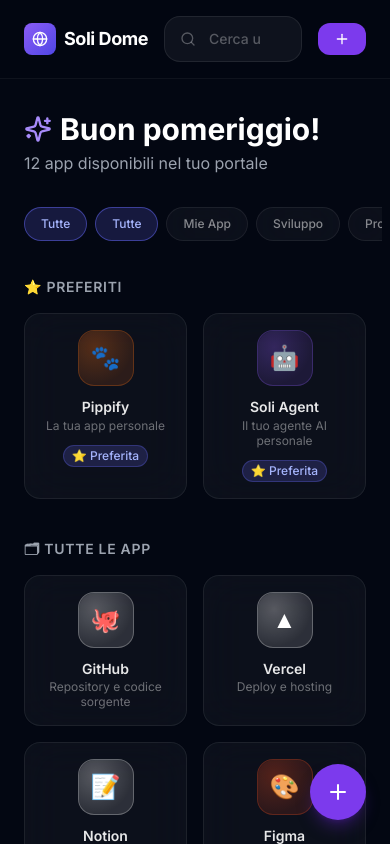
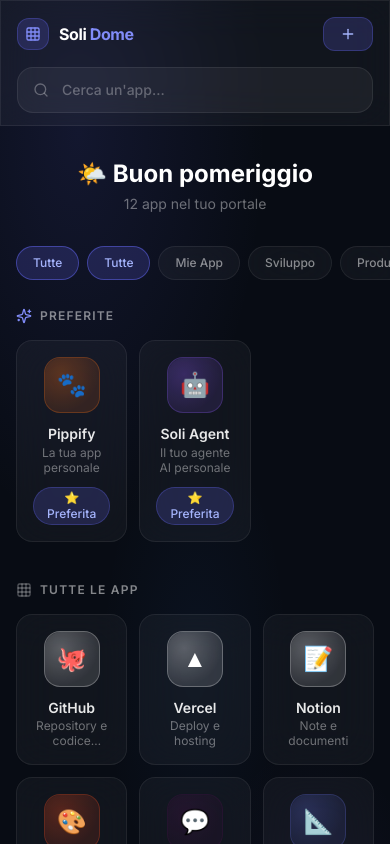
Before and after one commit to soli92/soli-dome, a Next.js app: page / in a window 390 px wide. Shown: the top 844 px of the page. Built offline with nearby package versions, Linux system fonts and the light colour scheme.

Commit message:
🎨 Redesign page.tsx - layout mobile-first, header sticky, grid ottimizzata

```diff
--- a/src/app/page.tsx
+++ b/src/app/page.tsx
@@ -1,8 +1,8 @@
 "use client";
 
 import { useState, useMemo } from "react";
-import { Plus, Globe, Sparkles } from "lucide-react";
-import { apps as initialApps, categories, App } from "@/data/apps";
+import { Plus, Sparkles, Grid3X3 } from "lucide-react";
+import { apps as initialApps, App } from "@/data/apps";
 import SearchBar from "@/components/SearchBar";
 import CategoryFilter from "@/components/CategoryFilter";
 import AppCard from "@/components/AppCard";
@@ -10,34 +10,36 @@ import AddAppModal from "@/components/AddAppModal";
 import InstallBanner from "@/components/InstallBanner";
 import ServiceWorkerRegister from "@/components/ServiceWorkerRegister";
 
+function getGreeting() {
+  const h = new Date().getHours();
+  if (h < 12) return { text: "Buongiorno", emoji: "☀️" };
+  if (h < 18) return { text: "Buon pomeriggio", emoji: "🌤️" };
+  return { text: "Buonasera", emoji: "🌙" };
+}
+
 export default function Home() {
   const [apps, setApps] = useState<App[]>(initialApps);
   const [search, setSearch] = useState("");
   const [activeCategory, setActiveCategory] = useState("Tutte");
   const [showModal, setShowModal] = useState(false);
 
-  const greeting = useMemo(() => {
-    const h = new Date().getHours();
-    if (h < 12) return "Buongiorno";
-    if (h < 18) return "Buon pomeriggio";
-    return "Buonasera";
-  }, []);
+  const greeting = getGreeting();
 
   const filtered = useMemo(() => {
     return apps.filter((app) => {
       const matchSearch =
         app.name.toLowerCase().includes(search.toLowerCase()) ||
         app.description?.toLowerCase().includes(search.toLowerCase());
-      const matchCategory =
+      const matchCat =
         activeCategory === "Tutte" || app.category === activeCategory;
-      return matchSearch && matchCategory;
+      return matchSearch && matchCat;
     });
   }, [apps, search, activeCategory]);
 
   const pinned = filtered.filter((a) => a.pinned);
-  const unpinned = filtered.filter((a) => !a.pinned);
+  const rest = filtered.filter((a) => !a.pinned);
 
-  const handleAddApp = (app: App) => {
+  const handleAdd = (app: App) => {
     setApps((prev) => [...prev, app]);
     setShowModal(false);
   };
@@ -45,104 +47,121 @@ export default function Home() {
   return (
     <>
       <ServiceWorkerRegister />
-      <InstallBanner />
 
-      <main className="min-h-screen bg-gray-950 text-white">
+      <div className="bg-mesh min-h-screen">
         {/* Header */}
-        <header className="sticky top-0 z-40 bg-gray-950/80 backdrop-blur-md border-b border-white/5 px-6 py-4">
-          <div className="max-w-7xl mx-auto flex items-center justify-between gap-4">
-            <div className="flex items-center gap-2">
-              <div className="w-8 h-8 rounded-lg bg-gradient-to-br from-violet-500 to-indigo-600 flex items-center justify-center">
-                <Globe className="w-4 h-4 text-white" />
+        <header className="sticky top-0 z-30 safe-top">
+          <div className="glass border-b border-white/[0.06] backdrop-blur-2xl">
+            <div className="max-w-6xl mx-auto px-4 sm:px-6 py-4 flex items-center justify-between gap-4">
+              {/* Logo */}
+              <div className="flex items-center gap-2.5 flex-shrink-0">
+                <div className="w-8 h-8 rounded-xl bg-indigo-500/20 border border-indigo-500/30 flex items-center justify-center">
+                  <Grid3X3 className="w-4 h-4 text-indigo-400" />
                 </div>
-              <span className="font-bold text-lg tracking-tight">Soli Dome</span>
+                <span className="font-bold text-white text-base tracking-tight">
+                  Soli <span className="text-indigo-400">Dome</span>
+                </span>
               </div>
-            <div className="flex-1 max-w-md">
+
+              {/* Search — centro */}
+              <div className="flex-1 max-w-md hidden sm:block">
                 <SearchBar value={search} onChange={setSearch} />
               </div>
+
+              {/* Add button */}
               <button
                 onClick={() => setShowModal(true)}
-              className="flex items-center gap-2 px-4 py-2 rounded-xl bg-violet-600 hover:bg-violet-500 transition-colors text-sm font-medium"
+                className="flex-shrink-0 flex items-center gap-2 px-4 py-2 rounded-xl bg-indigo-500/20 border border-indigo-500/30 text-indigo-300 text-sm font-medium hover:bg-indigo-500/30 transition-all"
               >
                 <Plus className="w-4 h-4" />
                 <span className="hidden sm:inline">Aggiungi</span>
               </button>
             </div>
+
+            {/* Search mobile */}
+            <div className="sm:hidden px-4 pb-3">
+              <SearchBar value={search} onChange={setSearch} />
+            </div>
+          </div>
         </header>
 
-        <div className="max-w-7xl mx-auto px-6 py-8">
-          {/* Greeting */}
-          <div className="mb-8">
-            <h1 className="text-3xl font-bold flex items-center gap-2">
-              <Sparkles className="w-7 h-7 text-violet-400" />
-              {greeting}!
+        {/* Install Banner */}
+        <InstallBanner />
+
+        {/* Main */}
+        <main className="max-w-6xl mx-auto px-4 sm:px-6 py-8 pb-16">
+
+          {/* Hero greeting */}
+          <div className="mb-8 text-center sm:text-left">
+            <h1 className="text-2xl sm:text-3xl font-bold text-white mb-1">
+              {greeting.emoji} {greeting.text}
             </h1>
-            <p className="text-gray-400 mt-1">
-              {apps.length} app disponibili nel tuo portale
+            <p className="text-white/40 text-sm">
+              {apps.length} app nel tuo portale
             </p>
           </div>
 
-          {/* Category Filter */}
-          <div className="mb-8">
-            <CategoryFilter
-              active={activeCategory}
-              onChange={setActiveCategory}
-            />
+          {/* Category filter */}
+          <div className="mb-6">
+            <CategoryFilter active={activeCategory} onChange={setActiveCategory} />
           </div>
 
-          {/* Pinned */}
-          {pinned.length > 0 && (
-            <div className="mb-10">
-              <h2 className="text-sm font-semibold text-gray-400 uppercase tracking-wider mb-4">
-                ⭐ Preferiti
-              </h2>
-              <div className="grid grid-cols-2 sm:grid-cols-3 md:grid-cols-4 lg:grid-cols-5 xl:grid-cols-6 gap-4">
-                {pinned.map((app, index) => (
-                  <AppCard key={app.id} app={app} index={index} />
-                ))}
-              </div>
+          {/* Empty state */}
+          {filtered.length === 0 && (
+            <div className="text-center py-20">
+              <div className="text-4xl mb-3">🔍</div>
+              <p className="text-white/40 text-sm">Nessuna app trovata</p>
+              <button
+                onClick={() => { setSearch(""); setActiveCategory("Tutte"); }}
+                className="mt-4 text-indigo-400 text-sm hover:underline"
+              >
+                Resetta filtri
+              </button>
             </div>
           )}
 
-          {/* All Apps */}
-          {unpinned.length > 0 && (
-            <div>
-              <h2 className="text-sm font-semibold text-gray-400 uppercase tracking-wider mb-4">
-                🗂 Tutte le app
+          {/* Pinnate */}
+          {pinned.length > 0 && (
+            <section className="mb-10">
+              <div className="flex items-center gap-2 mb-4">
+                <Sparkles className="w-4 h-4 text-indigo-400" />
+                <h2 className="text-xs font-semibold text-white/50 uppercase tracking-widest">
+                  Preferite
                 </h2>
-              <div className="grid grid-cols-2 sm:grid-cols-3 md:grid-cols-4 lg:grid-cols-5 xl:grid-cols-6 gap-4">
-                {unpinned.map((app, index) => (
-                  <AppCard key={app.id} app={app} index={index} />
+              </div>
+              <div className="grid grid-cols-3 sm:grid-cols-4 md:grid-cols-5 lg:grid-cols-6 xl:grid-cols-7 gap-3">
+                {pinned.map((app, i) => (
+                  <AppCard key={app.id} app={app} index={i} />
                 ))}
               </div>
+            </section>
+          )}
+
+          {/* Tutte le altre */}
+          {rest.length > 0 && (
+            <section>
+              {pinned.length > 0 && (
+                <div className="flex items-center gap-2 mb-4">
+                  <Grid3X3 className="w-4 h-4 text-white/30" />
+                  <h2 className="text-xs font-semibold text-white/50 uppercase tracking-widest">
+                    {activeCategory === "Tutte" ? "Tutte le app" : activeCategory}
+                  </h2>
                 </div>
               )}
-
-          {/* Empty state */}
-          {filtered.length === 0 && (
-            <div className="text-center py-24 text-gray-500">
-              <Globe className="w-12 h-12 mx-auto mb-4 opacity-30" />
-              <p className="text-lg">Nessuna app trovata</p>
-              <p className="text-sm mt-1">Prova a cambiare la ricerca o la categoria</p>
+              <div className="grid grid-cols-3 sm:grid-cols-4 md:grid-cols-5 lg:grid-cols-6 xl:grid-cols-7 gap-3">
+                {rest.map((app, i) => (
+                  <AppCard key={app.id} app={app} index={i} />
+                ))}
               </div>
+            </section>
           )}
+        </main>
       </div>
 
-        {/* FAB mobile */}
-        <button
-          onClick={() => setShowModal(true)}
-          className="fixed bottom-6 right-6 sm:hidden w-14 h-14 rounded-full bg-violet-600 hover:bg-violet-500 flex items-center justify-center shadow-lg shadow-violet-900/50 transition-colors z-50"
-        >
-          <Plus className="w-6 h-6" />
-        </button>
-
+      {/* Add App Modal */}
       {showModal && (
-          <AddAppModal
-            onAdd={handleAddApp}
-            onClose={() => setShowModal(false)}
-          />
+        <AddAppModal onAdd={handleAdd} onClose={() => setShowModal(false)} />
       )}
-      </main>
     </>
   );
 }
```
Lines whose indentation alone changed are shown as unchanged.
